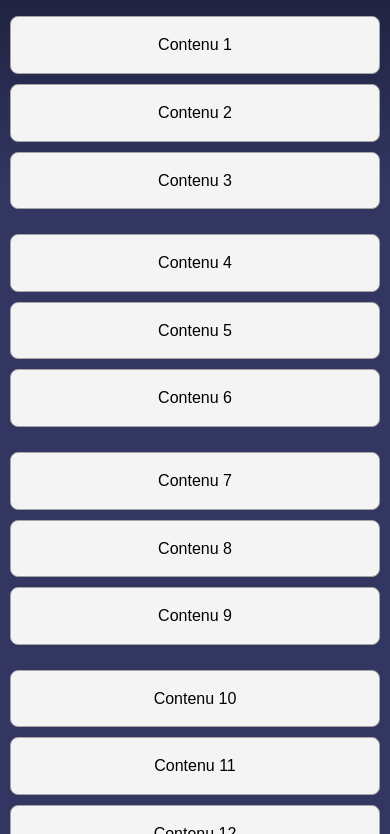
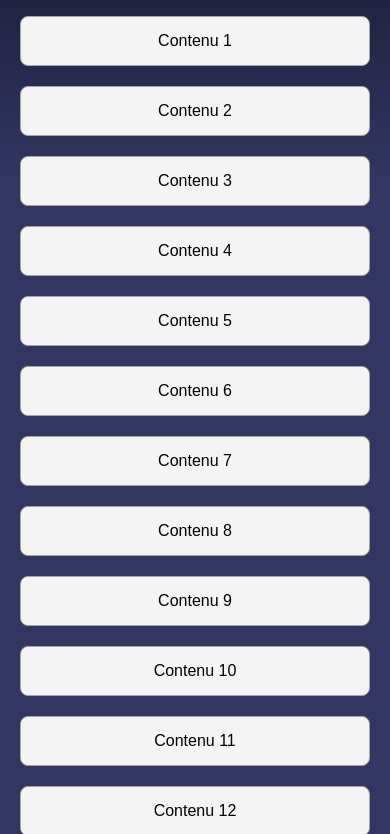
Before and after one commit to Skyneur/Site-Responsive, a plain HTML site: page index.html in a window 390 px wide. Shown: the part 64-898 px from the top of the page. Drawn offline with Linux system fonts and the light colour scheme.

Commit message:
Mettre à jour index.html et style.css pour le design responsive

```diff
--- a/index.html
+++ b/index.html
@@ -24,28 +24,28 @@
     </nav>
 
     <!-- Contenu principal avec 4 colonnes -->
-    <div class="container">
-        <div class="column">
-            <div class="box">Contenu 1</div>
-            <div class="box">Contenu 2</div>
-            <div class="box">Contenu 3</div>
+    <main class="grid-container">
+        <div class="flex-column">
+            <div class="flex-item">Contenu 1</div>
+            <div class="flex-item">Contenu 2</div>
+            <div class="flex-item">Contenu 3</div>
         </div>
-        <div class="column">
-            <div class="box">Contenu 4</div>
-            <div class="box">Contenu 5</div>
-            <div class="box">Contenu 6</div>
+        <div class="flex-column">
+            <div class="flex-item">Contenu 4</div>
+            <div class="flex-item">Contenu 5</div>
+            <div class="flex-item">Contenu 6</div>
         </div>
-        <div class="column">
-            <div class="box">Contenu 7</div>
-            <div class="box">Contenu 8</div>
-            <div class="box">Contenu 9</div>
+        <div class="flex-column">
+            <div class="flex-item">Contenu 7</div>
+            <div class="flex-item">Contenu 8</div>
+            <div class="flex-item">Contenu 9</div>
         </div>
-        <div class="column">
-            <div class="box">Contenu 10</div>
-            <div class="box">Contenu 11</div>
-            <div class="box">Contenu 12</div>
+        <div class="flex-column">
+            <div class="flex-item">Contenu 10</div>
+            <div class="flex-item">Contenu 11</div>
+            <div class="flex-item">Contenu 12</div>
         </div>
-    </div>
+    </main>
 
     <!-- Section avec défilement horizontal -->
     <div class="horizontal-scroll">
@@ -57,12 +57,8 @@
         <div class="scroll-item"><img src="img/image5.png" alt="Image 8"></div>
         <div class="scroll-item"><img src="img/image5.png" alt="Image 8"></div>
         <div class="scroll-item"><img src="img/image5.png" alt="Image 8"></div>
-      <div class="scroll-item"><img src="img/image5.png" alt="Image 8"></div>
-      <div class="scroll-item"><img src="img/image5.png" alt="Image 8"></div>
-      <div class="scroll-item"><img src="img/image5.png" alt="Image 8"></div>
-      <div class="scroll-item"><img src="img/image5.png" alt="Image 8"></div>
-      <div class="scroll-item"><img src="img/image5.png" alt="Image 8"></div>
       </div>
+
 
     <!-- Pied de page -->
     <footer>
--- a/style.css
+++ b/style.css
@@ -6,7 +6,6 @@
 
 body {
   font-family: Arial, sans-serif;
-  line-height: 1.6;
   display: flex;
   flex-direction: column;
   min-height: 100vh;
@@ -67,29 +66,28 @@ nav ul li a {
   display: flex;
 }
 
-/* Contenu principal */
-.container {
-  display: flex;
-  justify-content: space-between;
+/* Grille principale pour les colonnes */
+.grid-container {
+  display: grid;
+  grid-template-columns: repeat(4, 1fr);
+  gap: 20px;
+  padding: 20px;
   flex-grow: 1;
-  padding: 20px;
-  flex-wrap: wrap;
-  gap: 20px; /* Ajout d'espace entre les colonnes */
 }
 
-.column {
+/* Flexbox pour les éléments de chaque colonne */
+.flex-column {
   display: flex;
   flex-direction: column;
-  flex-basis: 22%;
-  gap: 20px; /* Espacement vertical entre les divs */
+  gap: 20px;
 }
 
-.box {
+.flex-item {
   background-color: #f4f4f4;
-  border: 1px solid #a5a5a5;
   padding: 20px;
   text-align: center;
   border-radius: 8px;
+  border: 1px solid #a5a5a5;
 }
 
 footer {
@@ -103,18 +101,13 @@ footer {
 
 /* Media queries pour les écrans de taille moyenne */
 @media (max-width: 1200px) {
-  .container {
-    justify-content: space-evenly;
-  }
-
-  .column {
-    flex-basis: 45%; /* 2 colonnes sur les écrans moyens */
+  .grid-container {
+    grid-template-columns: repeat(2, 1fr);
   }
 }
 
 /* Media queries pour les petits écrans */
 @media (max-width: 768px) {
-  /* Masquer la navigation par défaut */
   nav ul {
     display: none;
     flex-direction: column;
@@ -128,61 +121,23 @@ footer {
     transition: all 0.3s ease;
   }
 
-  /* Afficher le menu burger */
   nav ul.nav-active {
     display: flex;
-  }
-
-  nav ul li {
-    margin: 10px 0;
   }
 
   .burger {
     display: flex;
   }
 
-/* Style du menu burger lorsque le menu est activé */
-.burger.active .line1 {
-  transform: rotate(45deg) translate(5px, 5px);
-}
-
-.burger.active .line2 {
-  opacity: 0;
-}
-
-.burger.active .line3 {
-  transform: rotate(-45deg) translate(10px, -10px);
-}
-
-  /* Contenu principal sur mobile */
-  .container {
-    flex-direction: column;
-    padding: 10px;
-    gap: 25px;
+  /* Grid sur mobile */
+  .grid-container {
+    grid-template-columns: 1fr;
   }
 
-  .column {
-    flex-basis: 100%;
-    gap: 10px;
-  }
-
-  .box {
+  /* Flexbox reste actif sur mobile */
+  .flex-item {
     padding: 15px;
   }
-}
-
-/* Grid principale */
-.grid-container {
-  display: grid;
-  grid-template-columns: repeat(3, 1fr);
-  grid-gap: 20px;
-  padding: 20px;
-}
-
-.grid-item {
-  background-color: #f4f4f4;
-  padding: 20px;
-  border: 1px solid #ccc;
 }
 
 /* Scroll horizontal */
@@ -202,3 +157,16 @@ footer {
   width: 100%;
   border-radius: 8px;
 }
+
+/* Style du menu burger lorsqu'il est activé */
+.burger.active .line1 {
+  transform: rotate(45deg) translate(5px, 5px);
+}
+
+.burger.active .line2 {
+  opacity: 0;
+}
+
+.burger.active .line3 {
+  transform: rotate(-45deg) translate(10px, -10px);
+}
```
Lines whose indentation alone changed are shown as unchanged.
